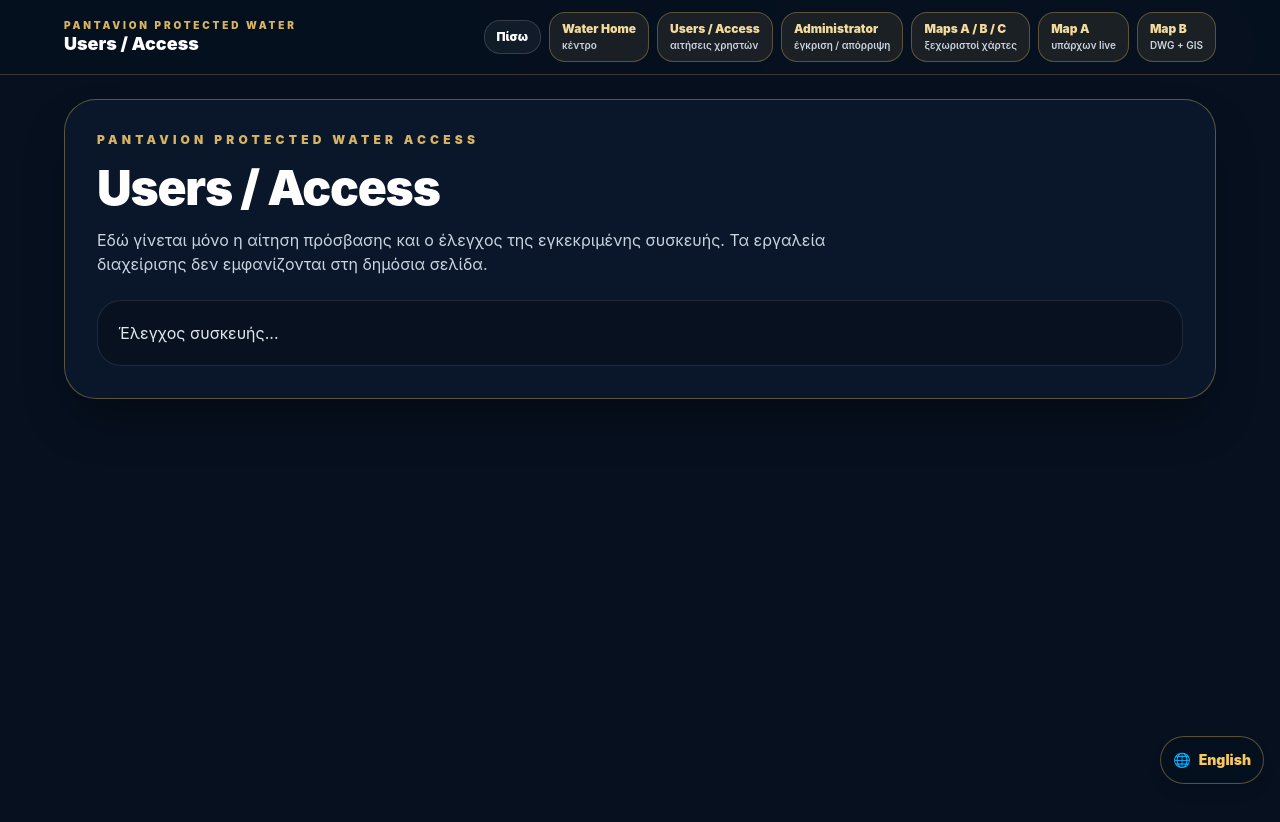
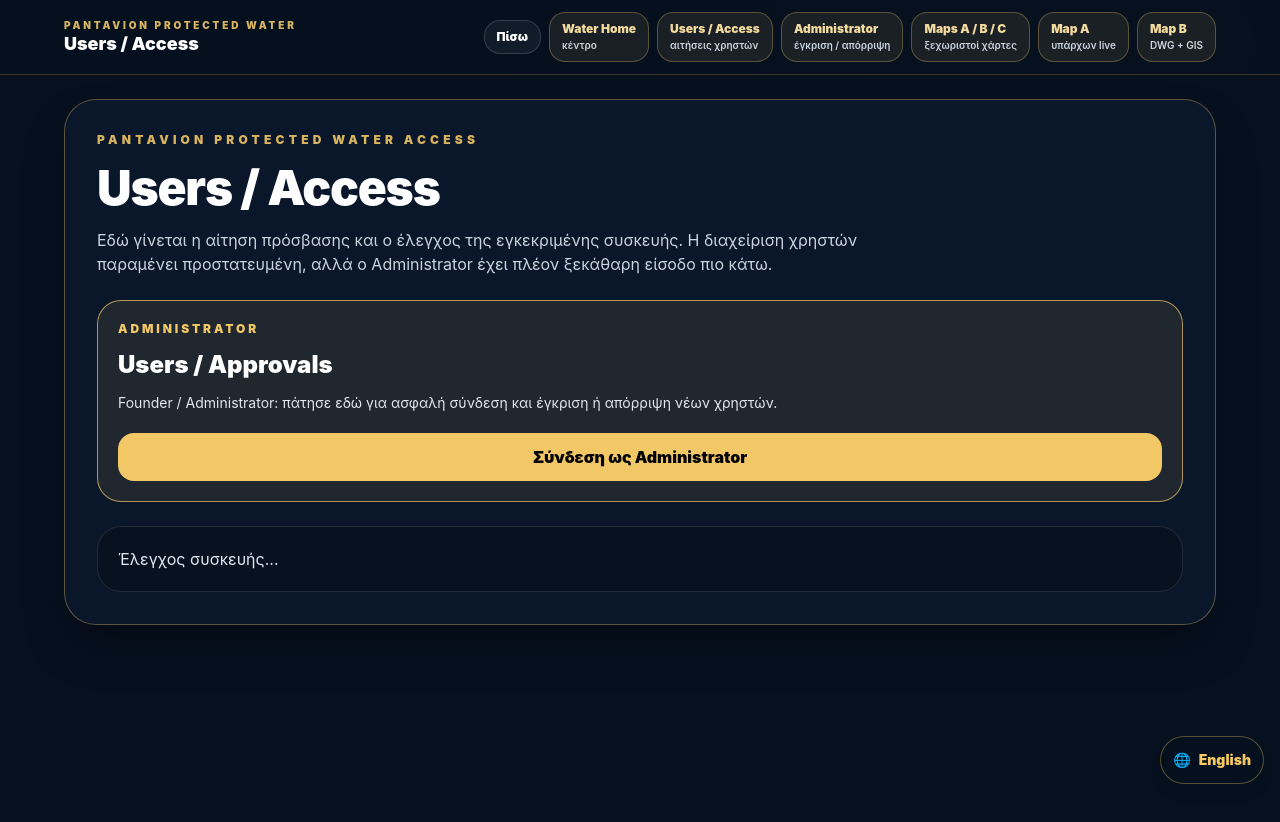
Before and after one commit to pandaconnect1/pantavion-planet, a Next.js app: page /professional/infrastructure/water/access in a window 1280 px wide. Shown: the top 822 px of the page. Built offline with nearby package versions, Linux system fonts and the light colour scheme; no server answers.

Commit message:
water: show administrator approvals entry on user access page

```diff
--- a/app/professional/infrastructure/water/access/water-access-control-client.tsx
+++ b/app/professional/infrastructure/water/access/water-access-control-client.tsx
@@ -215,27 +215,30 @@ export default function WaterAccessControlClient({ isAdmin = false }: { isAdmin?
         </h1>
 
         <p className="mt-4 max-w-3xl text-sm leading-7 text-slate-300 md:text-base">
-          Εδώ γίνεται μόνο η αίτηση πρόσβασης και ο έλεγχος της εγκεκριμένης
-          συσκευής. Τα εργαλεία διαχείρισης δεν εμφανίζονται στη δημόσια σελίδα.
+          Εδώ γίνεται η αίτηση πρόσβασης και ο έλεγχος της εγκεκριμένης
+          συσκευής. Η διαχείριση χρηστών παραμένει προστατευμένη, αλλά ο
+          Administrator έχει πλέον ξεκάθαρη είσοδο πιο κάτω.
         </p>
 
-        {isAdmin ? (
         <section className="mt-6 rounded-3xl border border-[#f2c766]/70 bg-[#f2c766]/10 p-5">
           <p className="text-xs font-black uppercase tracking-[0.24em] text-[#f2c766]">
-              Administrator session ενεργό
+            {isAdmin ? "Administrator session ενεργό" : "Administrator"}
           </p>
-            <h2 className="mt-3 text-2xl font-black text-white">Administrator / Users Management</h2>
+          <h2 className="mt-3 text-2xl font-black text-white">Users / Approvals</h2>
           <p className="mt-2 text-sm leading-7 text-slate-200">
-              Εμφανίζεται μόνο σε browser με έγκυρο ασφαλές Administrator session.
+            {isAdmin
+              ? "Η ασφαλής Administrator session είναι ενεργή. Μπορείς να εγκρίνεις, να απορρίψεις ή να μπλοκάρεις χρήστες."
+              : "Founder / Administrator: πάτησε εδώ για ασφαλή σύνδεση και έγκριση ή απόρριψη νέων χρηστών."}
           </p>
           <a
-              href="/professional/infrastructure/water/admin/approvals"
+            href={isAdmin
+              ? "/professional/infrastructure/water/admin/approvals"
+              : "/professional/infrastructure/water/admin"}
             className="mt-4 block rounded-2xl bg-[#f2c766] px-5 py-3 text-center font-black text-black"
           >
-              Άνοιγμα Administrator
+            {isAdmin ? "Άνοιγμα Κέντρου Εγκρίσεων" : "Σύνδεση ως Administrator"}
           </a>
         </section>
-        ) : null}
 
         {checkingAccess ? (
           <div className="mt-6 rounded-3xl border border-white/10 bg-black/20 p-5 text-slate-200">
```
Lines whose indentation alone changed are shown as unchanged.
